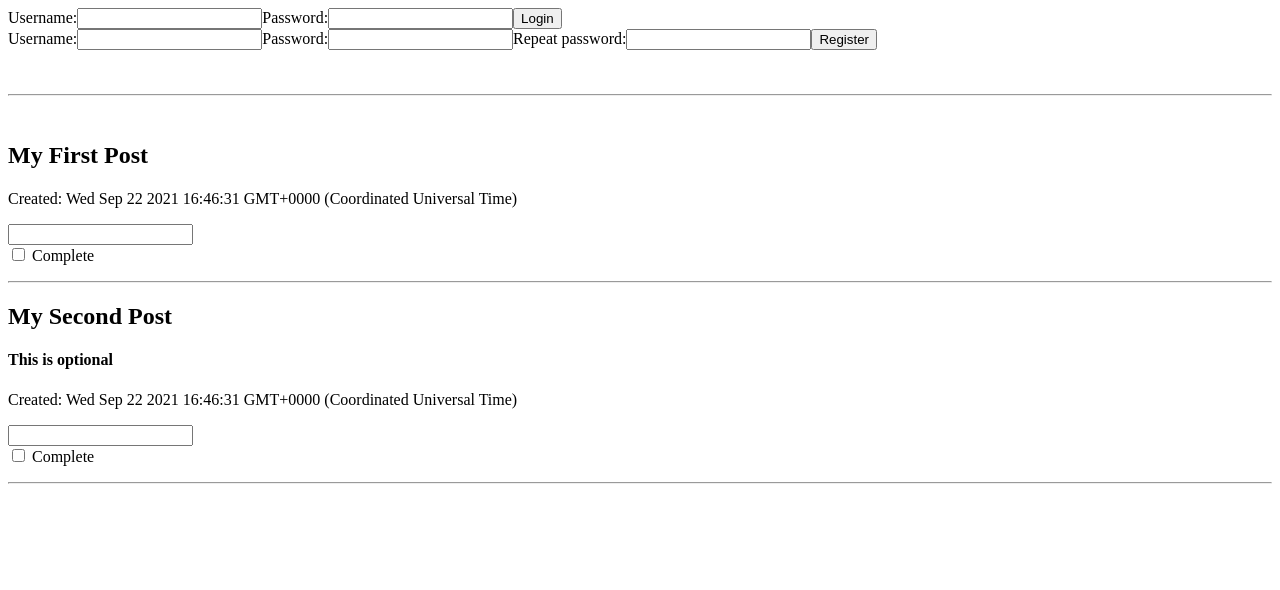
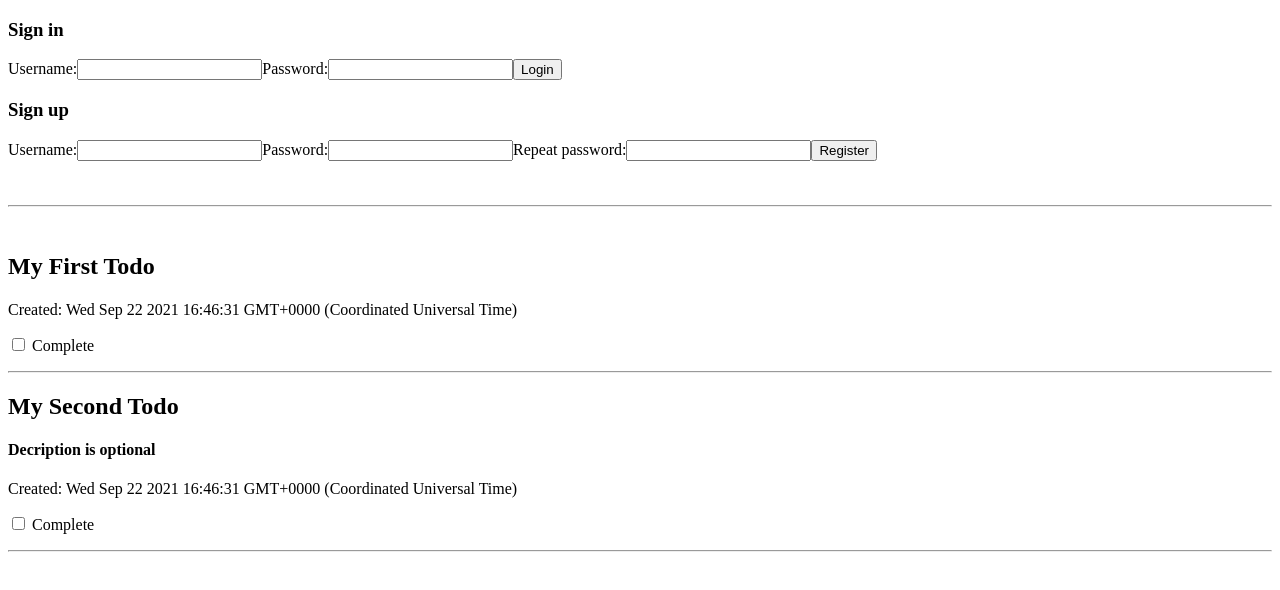
Before and after one commit to artchaidez/todoReact, a React (Create React App) app: page / in a window 1280 px wide. Shown: the top 590 px of the page. Built offline with nearby package versions, Linux system fonts and the light colour scheme.

Commit message:
Completed hw2

```diff
--- a/src/App.js
+++ b/src/App.js
@@ -1,17 +1,12 @@
-// import files here to use components (aka functions)
 import UserBar from './user/userbar';
 import Todo from './todo/todo';
-import CreateTodo from './todo/createtodo';
-import TodoList from './todo/todolist';
 
 function App() {
   return (
     <div>
       <UserBar />
-       <br/><br/><hr/><br/>
-      <Todo title = "My First Post" />
-      <Todo title = "My Second Post" description = "This is optional"/>
-      <TodoList />
+      <Todo title = "My First Todo" />
+      <Todo title = "My Second Todo" description = "Decription is optional"/>
     </div>
   )
 }
--- a/src/todo/createtodo.js
+++ b/src/todo/createtodo.js
@@ -1,14 +1,16 @@
 import React from 'react';
-
-// TODO: everything here should match todo
 
 export default function CreateTodo ({user}) {
     return (
     <form onSubmit={e => e.preventDefault()}>
         <div>Author: <b>{user}</b></div>
         <div>
-            <label htmlFor="create-title">Title:</label>
+            <label htmlFor="create-title">Title: </label>
             <input type="text" name="create-title" id="create-title" />
+        </div>
+        <div>
+            <label htmlFor="create-description">Description: </label>
+            <input type="text" name="description" id="description" />
         </div>
         <textarea />
         <input type="submit" value="Create" />
--- a/src/todo/todo.js
+++ b/src/todo/todo.js
@@ -1,27 +1,12 @@
 import React from 'react';
-import { useState } from 'react';
-
-/*  - title (this is a required field, form should not submit without it)
-    - description (this is an optional field, it is not required to submit the form)
-    - dateCreated (this field is set dynamically when the form is submitted –
-    research the JS lib method Date.now())
-    - complete (a boolean initially set to false when a Todo is created)
-    - dateCompleted (this field is set dynamically when the form */
-
-/* When rendering a Todo a checkbox should be used to display the value of the
-“complete” field. Checking/unchecking the checkbox should update the value of the
-“complete” field appropriately. The dateCompeleted field should also be updated
-(again, dynamically utilizing Date.now()) */
-
 
 const start = Date.now();
 const dateCreated = Date();
 
 export default function Todo ({ title , description}) {
 
-    description = (typeof description !== 'undefined') ?  description : ""
-    //const dateCompleted;
-    // TODO: Dynamic update for dateCompleted. use Date.now()
+    description = (typeof description !== 'undefined') ?  description : "";
+    const millis = Date.now() - start;
 
     const [complete, setComplete] = React.useState(false);
     const handleChange = () => {
@@ -30,14 +15,11 @@ export default function Todo ({ title , description}) {
 
     const [dateCompleted, setDateCompletedTime] = React.useState(false);
     const handleCompletedTime = () => {
-        const millis = Date.now() - start;
 
     if (!complete)
         setDateCompletedTime(title + " was completed " + Date() );
-            //setDateCompletedTime(title + " is complete.");
     else
         setDateCompletedTime(title + " was created " + Math.floor(millis / 1000) + " seconds ago.");
-            //setDateCompletedTime(title + " was created " + Date() + " seconds ago.");
     }
 
     function testFunction() {
@@ -52,8 +34,6 @@ export default function Todo ({ title , description}) {
             <h4>{description}</h4>
 
             <p>Created: {dateCreated} </p>
-            <input type="text" name="description" id="description" />
-            <br/>
 
             <input type="checkbox" checked={dateCompleted, complete} onChange={testFunction} /> Complete
             <p>{dateCompleted}</p>
@@ -62,10 +42,3 @@ export default function Todo ({ title , description}) {
 
     )
 }
-
-/* <input type="checkbox" id="complete" name="complete" onclick={myFunction} />
-            <label for="complete">Complete</label>
-            <br />
-            <p id="todoDone" > Checkbox is CHECKED!</p>  */
-/* <input type="checkbox" checked={checked} onChange={handleChange} /> My Value
-            <p>Is "Value 1" checked? {checked.toString()}</p>*/
--- a/src/user/login.js
+++ b/src/user/login.js
@@ -5,8 +5,10 @@ export default function Login() {
     <form onSubmit={e => e.preventDefault()}>
         <label htmlFor="login-username">Username:</label>
         <input type="text" name="login-username" id="login-username" />
+
         <label htmlFor="login-password">Password:</label>
         <input type="password" name="login-password" id="login-password" />
+
         <input type="submit" value="Login" /></form>
     )
 }
--- a/src/user/userbar.js
+++ b/src/user/userbar.js
@@ -3,25 +3,39 @@ import Login from './login';
 import Logout from './logout';
 import Register from './register';
 import CreateTodo from '../todo/createtodo';
-
-// this handles if site shows logout or show login/register
+import TodoList from '../todo/todolist';
 
 export default function UserBar() {
+
     // Logout will appear if user != ''
     const user = '';
+    const post = [
+        {
+            title: "Buy Milk",
+        },
+        {
+            title: "Buy new tires",
+            description: "Buy name brand"
+        }
+    ]
 
     if (user) {
         return (
             <>
             <Logout user={user} />
-            <CreateTodo user={user} />
+            <TodoList todo= {post}/>
+            <CreateTodo user={user}/>
+            <br/><br/><hr/><br/>
             </>
         )
     } else {
         return (
         <>
+            <h3>Sign in</h3>
             <Login />
+            <h3>Sign up</h3>
             <Register />
+            <br/><br/><hr/><br/>
             </>
         )
     }
```
Lines whose indentation alone changed are shown as unchanged.
